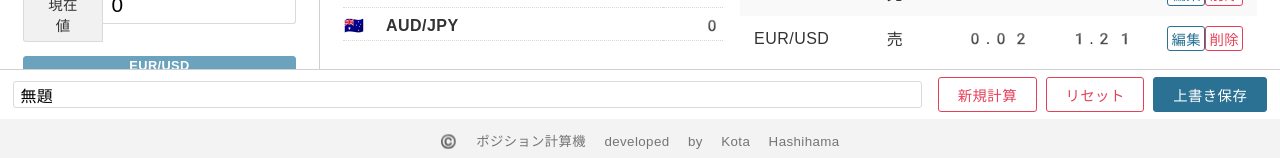
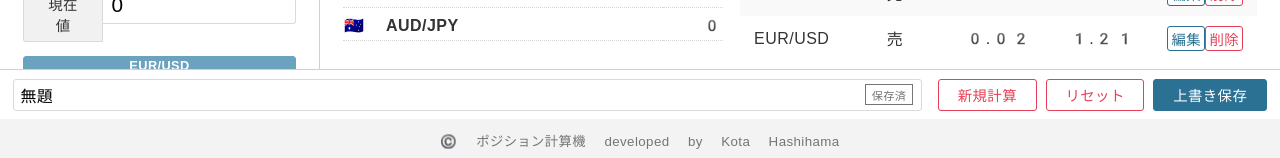
Before and after one commit to kotahashihama/fx-calculator-advanced, a Nuxt app: page / in a window 1280 px wide. Shown: the part 639-797 px from the top of the page. Built offline with nearby package versions, Linux system fonts and the light colour scheme; no server answers.

Commit message:
タイトルフォームに保存状態のラベルを追加

```diff
--- a/components/calculator/calculation-processor/CalculationProcessorButtons.vue
+++ b/components/calculator/calculation-processor/CalculationProcessorButtons.vue
@@ -17,9 +17,10 @@
   transition: all 0.3s;
   white-space: nowrap;
   margin-right: 9px;
-  padding: 0.4em 1.3em;
+  padding: 0 1.3em;
   border: solid 1px #2b7194;
   border-radius: 3px;
+  height: 32px;
   background: #2b7194;
   color: #fff;
   font-size: 0.9rem;
--- a/components/calculator/calculation-processor/CalculationProcessorInput.vue
+++ b/components/calculator/calculation-processor/CalculationProcessorInput.vue
@@ -1,6 +1,7 @@
 <template>
   <div class="calculation-processor-input">
     <input v-model="title" class="input" type="text" @blur="setUntitled()" />
+    <div class="label">保存済</div>
   </div>
 </template>
 
@@ -26,6 +27,7 @@ export default {
 
 <style lang="scss" scoped>
 .calculation-processor-input {
+  position: relative;
   display: flex;
   justify-content: center;
   align-items: center;
@@ -37,9 +39,20 @@ export default {
   display: block;
   border: solid 1px #dadada;
   border-radius: 3px;
-  padding: 0.2em 0.4em;
+  padding: 0 0.4em;
+  padding-right: 64px;
   width: 100%;
+  height: 32px;
   background: #fff;
   font-size: 1rem;
 }
+
+.label {
+  position: absolute;
+  right: 9px;
+  padding: 0.15em 0.5em;
+  border: solid 1px #757575;
+  color: #757575;
+  font-size: 0.7rem;
+}
 </style>
```
